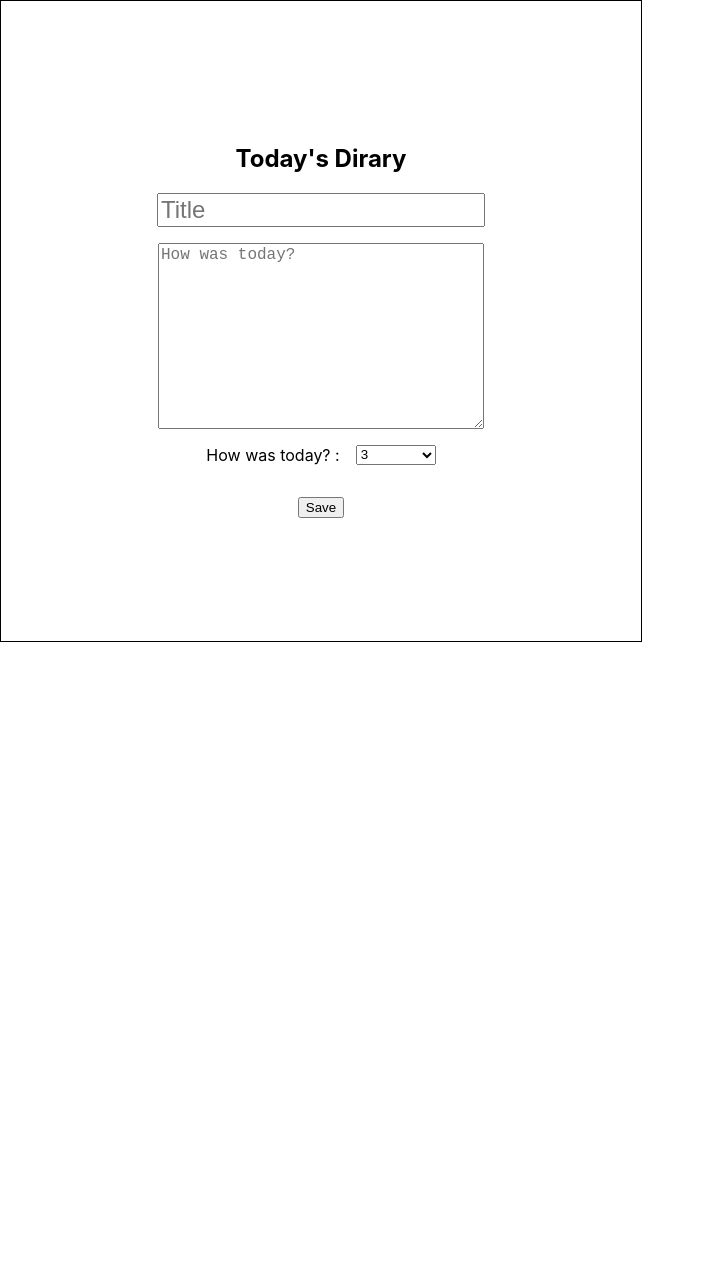
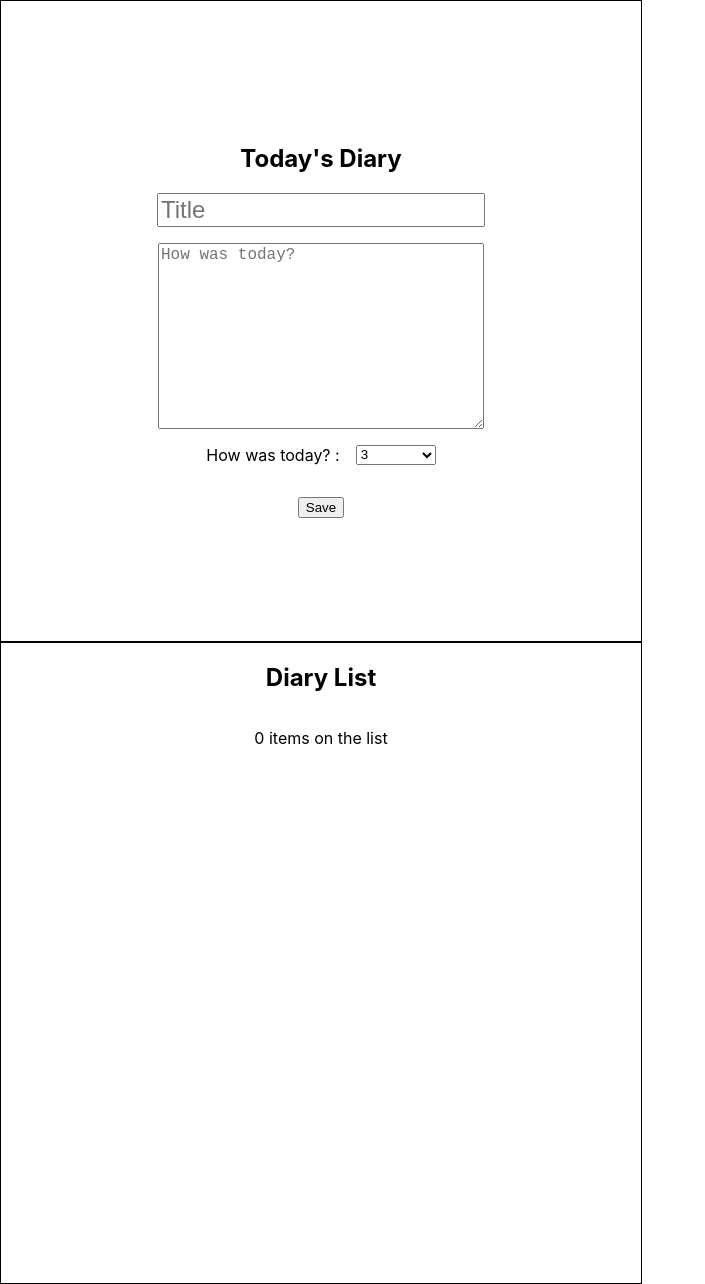
Before and after one commit to Chase0115/EmotionDiary, a React (Create React App) app: page / in a window 1280 px wide. Shown: the whole page, without its empty margins (0-705 px from the left). Before the commit the page ends 800 px from the top, so only its background shows below. Built offline with nearby package versions, Linux system fonts and the light colour scheme.

Commit message:
Component diaryItem, diaryList handling - Add Diary

```diff
--- a/src/App.css
+++ b/src/App.css
@@ -1,38 +1,3 @@
-.App {
+.app {
   text-align: center;
 }
-
-.App-logo {
-  height: 40vmin;
-  pointer-events: none;
-}
-
-@media (prefers-reduced-motion: no-preference) {
-  .App-logo {
-    animation: App-logo-spin infinite 20s linear;
-  }
-}
-
-.App-header {
-  background-color: #282c34;
-  min-height: 100vh;
-  display: flex;
-  flex-direction: column;
-  align-items: center;
-  justify-content: center;
-  font-size: calc(10px + 2vmin);
-  color: white;
-}
-
-.App-link {
-  color: #61dafb;
-}
-
-@keyframes App-logo-spin {
-  from {
-    transform: rotate(0deg);
-  }
-  to {
-    transform: rotate(360deg);
-  }
-}
--- a/src/App.js
+++ /dev/null
@@ -1,12 +0,0 @@
-import './App.css';
-import TodayDiary from './components/todayDiary';
-
-function App() {
-  return (
-    <div className="App">
-      <TodayDiary></TodayDiary>
-    </div>
-  );
-}
-
-export default App;
--- /dev/null
+++ b/src/App.jsx
@@ -0,0 +1,24 @@
+import "./App.css";
+import TodayDiary from "./components/todayDiary";
+import DiaryList from "./components/diaryList";
+import { useState } from "react";
+
+function App() {
+  const [list, setList] = useState([]);
+  const [id, setId] = useState(0);
+
+  const onCreate = (title, score, description, createdTime) => {
+    const newItem = { id: id, title, score, description, createdTime };
+    setId(id + 1);
+    setList([newItem, ...list]);
+  };
+
+  return (
+    <div className='app'>
+      <TodayDiary onCreate={onCreate} />
+      <DiaryList list={list} />
+    </div>
+  );
+}
+
+export default App;
--- /dev/null
+++ b/src/components/diaryItem.css
@@ -0,0 +1,31 @@
+.diaryItem {
+  width: 25rem;
+  height: 15rem;
+  background-color: #CCCCCC;
+  justify-content: center;
+  margin-bottom: 1rem;
+}
+
+.diaryItem .title {
+  display: block;
+  justify-content: left;
+  margin-left: 1rem;
+  border-bottom: 1px solid #666666;
+}
+
+.diaryItem .title p {
+  margin: 0.2rem 0;
+  font-size: 1rem;
+  text-align: left;
+}
+
+.diaryItem .date {
+  color: #666666
+}
+
+.diaryItem .description {
+  max-height: 15rem;
+  padding: 10px;
+  text-align: left;
+  overflow-y: auto;
+}
--- /dev/null
+++ b/src/components/diaryItem.jsx
@@ -0,0 +1,19 @@
+import React from "react";
+import "./diaryItem.css";
+
+const DiaryItem = ({ title, score, description, createdTime }) => {
+  return (
+    <section className='diaryItem'>
+      <div className='title'>
+        <p>Title:{title}</p>
+        <p>Today's feeling: {score}</p>
+        <p className='date'>Updated: {new Date(createdTime).toLocaleString()}</p>
+      </div>
+      <div className='description'>
+        <p>{description}</p>
+      </div>
+    </section>
+  );
+};
+
+export default DiaryItem;
--- /dev/null
+++ b/src/components/diaryList.css
@@ -0,0 +1,13 @@
+.diaryList {
+  display: flex;
+  flex-direction: column;
+  align-items: center;
+  width: 50%;
+  min-width: 30rem;
+  height: 40rem;
+  border: 1px solid black;
+}
+
+.diaryItems {
+  overflow-y: auto;
+}
--- /dev/null
+++ b/src/components/diaryList.jsx
@@ -0,0 +1,19 @@
+import React from "react";
+import DiaryItem from "./diaryItem";
+import "./diaryList.css";
+
+const DiaryList = ({ list }) => {
+  return (
+    <div className='diaryList'>
+      <h2>Diary List</h2>
+      <p>{list.length} items on the list</p>
+      <div className='diaryItems'>
+        {list.map((item) => (
+          <DiaryItem key={item.id} {...item} />
+        ))}
+      </div>
+    </div>
+  );
+};
+
+export default DiaryList;
--- a/src/components/todayDiary.jsx
+++ b/src/components/todayDiary.jsx
@@ -2,11 +2,15 @@ import React from "react";
 import "./todayDiary.css";
 import { useRef, useState } from "react";
 
-const TodayDiary = () => {
+const TodayDiary = ({ onCreate, id }) => {
+  const today = new Date().getTime();
+
   const [state, setState] = useState({
+    id: id,
     title: "",
     description: "",
     score: "3",
+    createdTime: today,
   });
 
   const titleInput = useRef();
@@ -31,19 +35,28 @@ const TodayDiary = () => {
       return;
     }
 
+    onCreate(state.title, state.score, state.description, state.createdTime);
+
+    setState({
+      id: id + 1,
+      title: "",
+      description: "",
+      score: "3",
+      createdTime: today,
+    });
+
     alert("Saved Today's Diary");
   };
 
+  console.log(state);
+
   return (
     <div className='todayDiary'>
-      <h2>Today's Dirary</h2>
+      <h2>Today's Diary</h2>
       <form
         className='writeForm'
         onSubmit={(e) => {
           onSubmit(e, state.description);
-          console.log(
-            `title: ${state.title} desc: ${state.description} score: ${state.score}`
-          );
         }}
       >
         <input
@@ -80,7 +93,6 @@ const TodayDiary = () => {
             <option value={5}>5</option>
           </select>
         </label>
-
         <input type='submit' value='Save' />
       </form>
     </div>
```
